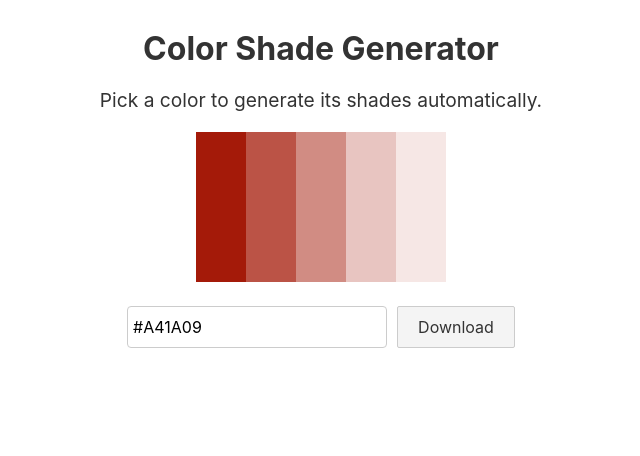
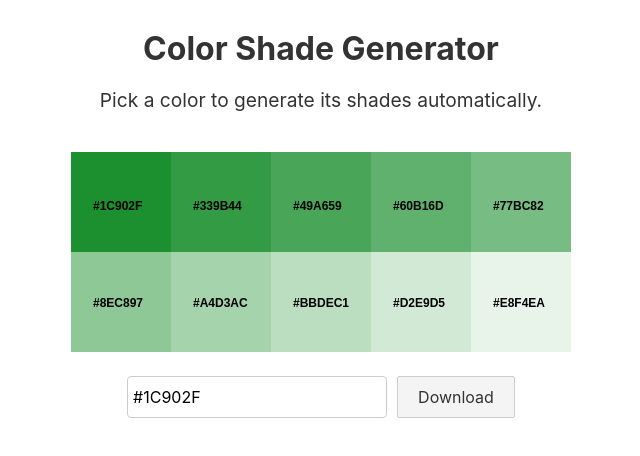
Before and after one commit to imranpollob/color-shades, a Svelte app: page / in a window 1280 px wide. Shown: the top 456 px of the page, without its empty margins (319-959 px from the left). Built offline with nearby package versions, Linux system fonts and the light colour scheme; what @eastdesire/jscolor would draw is missing.

Commit message:
generate 10 colos

```diff
--- a/public/index.html
+++ b/public/index.html
@@ -1,18 +1,25 @@
 <!DOCTYPE html>
 <html lang="en">
-<head>
-	<meta charset='utf-8'>
-	<meta name='viewport' content='width=device-width,initial-scale=1'>
+  <head>
+    <meta charset="utf-8" />
+    <meta name="viewport" content="width=device-width,initial-scale=1" />
 
-	<title>Color Shade Generator</title>
+    <title>Color Shade Generator</title>
+    <meta
+      name="description"
+      content="Generate lighter shades of any color with our Color Shade Generator. Pick a color and automatically get 10 shades, perfect for design and development. Download your custom color palette in seconds."
+    />
+    <meta
+      name="keywords"
+      content="color shades, color generator, color picker, color palette, design tools, web development, color shades generator, color, shade, generator, palette, lighter, hex, rgb, hsl, design, development, web, app, tool, free, download"
+    />
 
-	<link rel='icon' type='image/png' href='/favicon.png'>
-	<link rel='stylesheet' href='/global.css'>
-	<link rel='stylesheet' href='/build/bundle.css'>
+    <link rel="icon" type="image/png" href="/favicon.png" />
+    <link rel="stylesheet" href="/global.css" />
+    <link rel="stylesheet" href="/build/bundle.css" />
 
-	<script defer src='/build/bundle.js'></script>
-</head>
+    <script defer src="/build/bundle.js"></script>
+  </head>
 
-<body>
-</body>
+  <body></body>
 </html>
--- a/src/App.svelte
+++ b/src/App.svelte
@@ -3,15 +3,50 @@
   import jscolor from "@eastdesire/jscolor";
   import { saveSvgAsPng } from "save-svg-as-png";
 
-  let color = "#A41A09";
+  let color = "#1C902F";
   let svgElement;
+  let shades = [];
 
   onMount(() => {
     jscolor.install();
+    generateShades();
   });
 
+  function hexToRgb(hex) {
+    hex = hex.replace(/^#/, "");
+    let bigint = parseInt(hex, 16);
+    let r = (bigint >> 16) & 255;
+    let g = (bigint >> 8) & 255;
+    let b = bigint & 255;
+    return [r, g, b];
+  }
+
+  function rgbToHex(r, g, b) {
+    return (
+      "#" +
+      ((1 << 24) + (r << 16) + (g << 8) + b).toString(16).slice(1).toUpperCase()
+    );
+  }
+
+  function generateLighterShades(hex, steps) {
+    const [r, g, b] = hexToRgb(hex);
+    const shades = [];
+    for (let i = 0; i <= steps - 1; i++) {
+      const factor = i / steps;
+      const newR = Math.round(r + (255 - r) * factor);
+      const newG = Math.round(g + (255 - g) * factor);
+      const newB = Math.round(b + (255 - b) * factor);
+      shades.push(rgbToHex(newR, newG, newB));
+    }
+    return shades;
+  }
+
+  function generateShades() {
+    shades = generateLighterShades(color, 10); // Generate 10 shades including the original color
+  }
+
   function download() {
-    saveSvgAsPng(svgElement, "diagram.png");
+    saveSvgAsPng(svgElement, "color-shades.png");
   }
 </script>
 
@@ -20,17 +55,35 @@
   <p>Pick a color to generate its shades automatically.</p>
 
   <div id="output">
-    <svg width="250" height="150" bind:this={svgElement}>
-      <rect x="0" y="0" width="50" height="150" style="fill:{color};fill-opacity:1;" />
-      <rect x="50" y="0" width="50" height="150" style="fill:{color};fill-opacity:0.75;" />
-      <rect x="100" y="0" width="50" height="150" style="fill:{color};fill-opacity:0.5;" />
-      <rect x="150" y="0" width="50" height="150" style="fill:{color};fill-opacity:0.25;" />
-      <rect x="200" y="0" width="50" height="150" style="fill:{color};fill-opacity:0.1;" />
+    <svg width="500" height="200" bind:this={svgElement}>
+      {#each shades as shade, index}
+        <rect
+          x={(index % 5) * 100}
+          y={index < 5 ? 0 : 100}
+          width="100"
+          height="100"
+          style="fill:{shade};"
+        />
+        <text
+          x={(index % 5) * 100 + 22}
+          y={index < 5 ? 55 : 152}
+          fill="#000"
+          font-size="12"
+          font-family="Arial"
+          font-weight="700">{shade}</text
+        >
+      {/each}
     </svg>
   </div>
 
   <div id="controls">
-    <input class="jscolor" bind:value={color} id="hex" placeholder="HEX code" />
+    <input
+      class="jscolor"
+      bind:value={color}
+      id="hex"
+      placeholder="HEX code"
+      on:change={generateShades}
+    />
     <button on:click={download}>Download</button>
   </div>
 </main>
@@ -51,6 +104,7 @@
   }
 
   #output {
+    padding-top: 20px;
     margin-bottom: 20px;
   }
 
@@ -71,4 +125,9 @@
     padding: 10px 20px;
     font-size: 16px;
   }
+
+  svg text {
+    dominant-baseline: middle;
+    text-anchor: start;
+  }
 </style>
```
